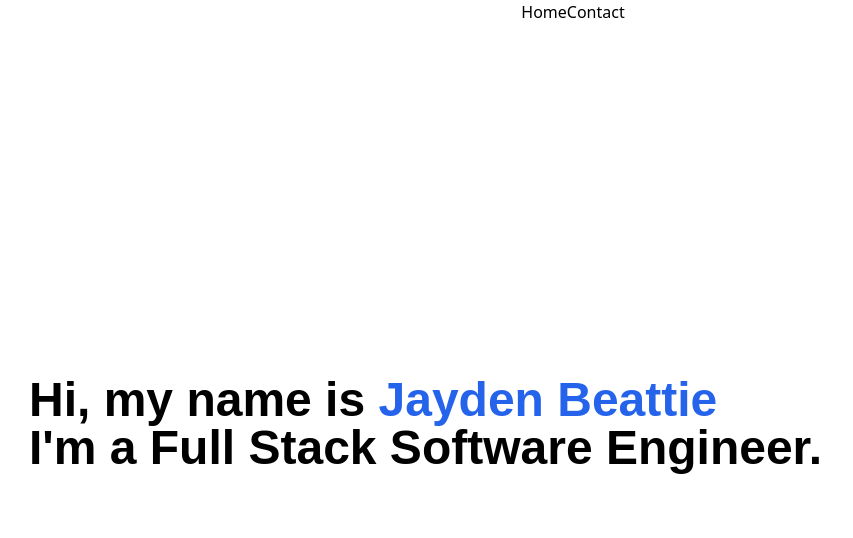
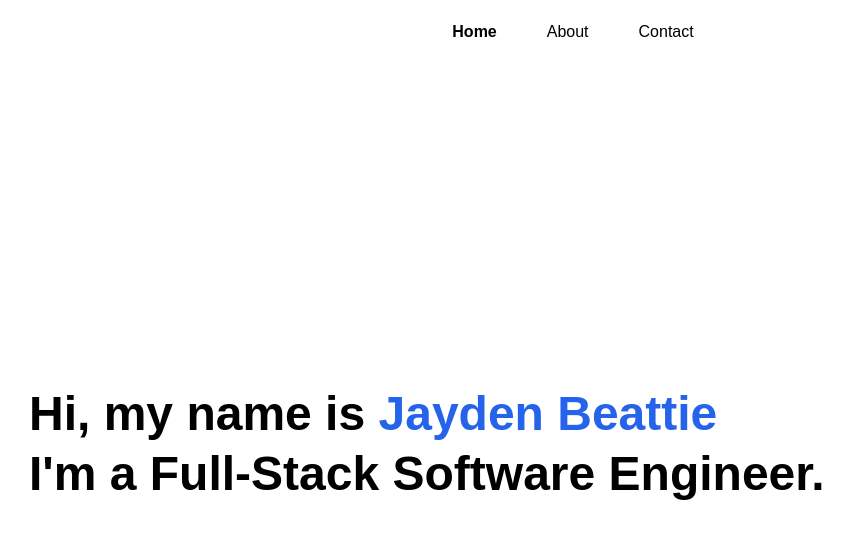
Before and after one commit to jkbeattie/jkbeattie.dev, a React (Create React App) app: page / in a window 1280 px wide. Shown: the top 538 px of the page, without its empty margins (67-920 px from the left). Built offline with nearby package versions, Linux system fonts and the light colour scheme.

Commit message:
feature: configure react-typical for typescript

```diff
--- a/package.json
+++ b/package.json
@@ -15,6 +15,7 @@
     "react-router": "^6.2.2",
     "react-router-dom": "^6.2.2",
     "react-scripts": "5.0.0",
+    "react-typical": "^0.1.3",
     "typescript": "^4.5.5",
     "web-vitals": "^2.1.4"
   },
--- a/src/components/Hero.tsx
+++ b/src/components/Hero.tsx
@@ -1,8 +1,18 @@
+import Typical from 'react-typical'
+import data from '../data/siteData'
+
 function Hero() {
     return (
         <div className="hero flex flex-col place-content-center pl-24">
-            <h1 className="text-5xl font-bold font-heading">Hi, my name is <span className="text-blue-600">Jayden Beattie</span></h1>
-            <h1 className="text-5xl font-bold font-heading">I'm a Full Stack Software Engineer.</h1>
+            <h1 className="text-5xl font-bold font-heading leading-tight">Hi, my name is <span className="text-blue-600">Jayden Beattie</span></h1>
+            <h1 className="text-5xl font-bold font-heading leading-tight">I'm a <Typical
+                steps={data.typical}
+                loop={Infinity}
+                wrapper='span'
+                className='inline-block'
+            /></h1>
+
+
         </div>
     )
 }
--- a/src/components/Navbar.tsx
+++ b/src/components/Navbar.tsx
@@ -1,11 +1,12 @@
-import { Link } from 'react-router-dom';
+import { Link } from 'react-router-dom'
 
 function Navbar() {
     return (
-        <div className='navbar flex flew-row place-content-center'>
-            <div className="links">
-                <Link to="/" className='nav-link'>Home</Link>
-                <Link to="/contact">Contact</Link>
+        <div className='navbar mt-5 flex flew-row place-content-center'>
+            <div className='links font-main font-light text-base'>
+                <Link to='/' className='nav-link font-bold'>Home</Link>
+                <Link to='/about' className='nav-link'>About</Link>
+                <Link to='/contact' className='nav-link'>Contact</Link>
             </div>
         </div>
     )
--- a/src/data/siteMetadata.js
+++ b/src/data/siteData.js
@@ -1,11 +1,18 @@
-const siteMetadata = {
+const siteData = {
     title: 'Jayden Beattie | Full Stack Software-Engineer',
     author: 'Jayden Beattie',
     language: 'en-us',
     siteUrl: 'https://jkbeattie.dev',
     siteRepo: 'https://github.com/jkbeattie/jkbeattie.dev',
     email: 'hello@jkbeattie.dev',
-
+    typical: [
+        'Full-Stack Software Engineer.',
+        5000,
+        'Solutions Architect.',
+        5000,
+        'Systems Analyst.',
+        5000
+    ]
 }
 
-module.exports = siteMetadata;
+module.exports = siteData;
--- a/src/styles/sections/_navbar.sass
+++ b/src/styles/sections/_navbar.sass
@@ -0,0 +1,2 @@
+.nav-link
+    padding: 0 25px
--- a/src/styles/styles.css
+++ b/src/styles/styles.css
@@ -2,6 +2,9 @@
   min-height: 100vh;
   height: 100vh;
   width: 100vw; }
+
+.nav-link {
+  padding: 0 25px; }
 
 @tailwind base;
 @tailwind components;
--- /dev/null
+++ b/src/types/alltypes.d.ts
@@ -0,0 +1 @@
+declare module 'react-typical';
```
Also changed, not shown: 2 other files (tests, documents, lock files or other folders).
